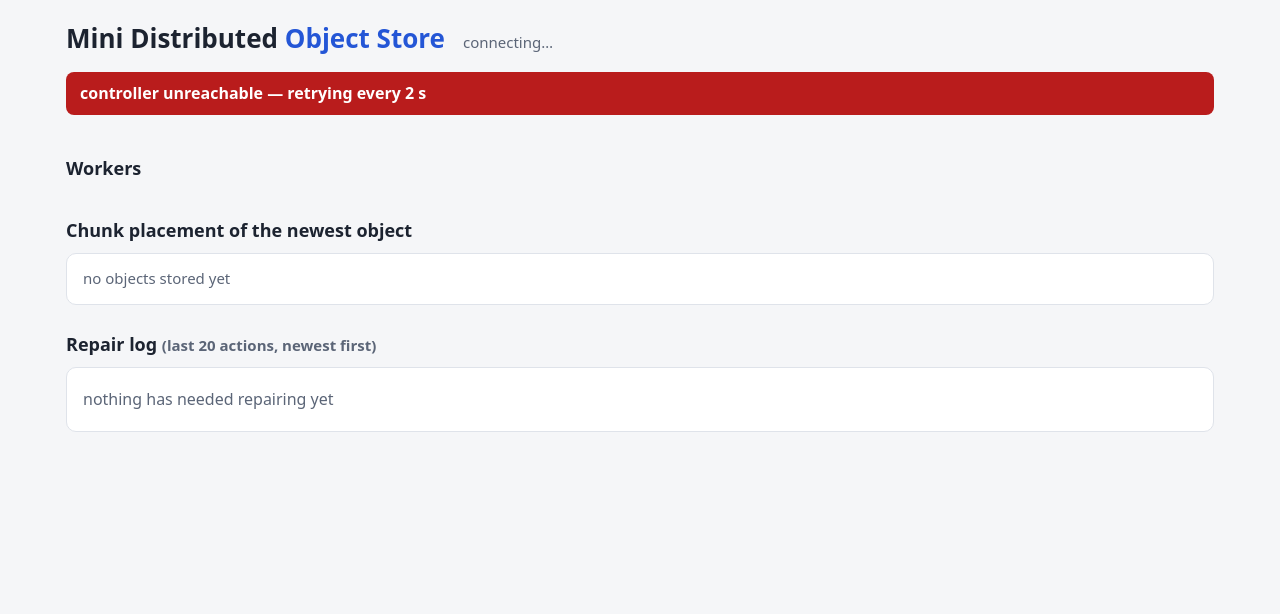
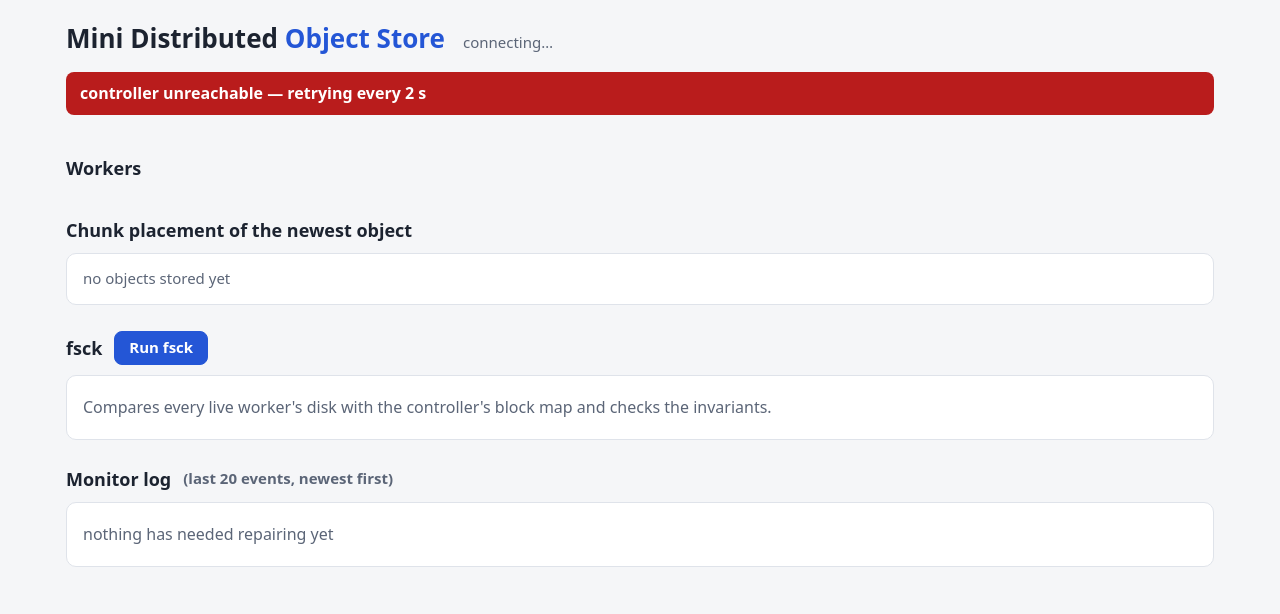
Before and after one commit to KunalJindal19/Distributed-Cloud-Storage, a web app: page /dashboard.html in a window 1280 px wide. Shown: the top 614 px of the page. Run offline with its HTML, style and script files only (its server is not run), Linux system fonts and the light colour scheme; data that the repository does not hold is empty; some of the project's set-up classes (security, data sources, template engines, error pages and the like) are left out, and stand-ins take their place.

Commit message:
block 10: dashboard, demo, docs
- dashboard: STALE amber / DEAD red, safe-mode banner, KPIs for pending,
  missing, corrupt and excess copies and invariant violations, OK/C/E grid,
  fsck button
- demo.sh: the six demonstrations adapted to the HDFS timelines (STALE,
  DEAD, worker-to-worker copies, replace-then-invalidate) plus demo 7,
  controller crash mid-upload; 7/7 PASS twice in a row
- Makefile: fsck, pause/unpause, scenarios, chaos
- README rewritten for the HDFS design: mapping tables, protocol, failure
  model, edge-case catalogue, guarantees and limits, decisions, measured
  results

```diff
--- a/controller/src/main/resources/static/dashboard.html
+++ b/controller/src/main/resources/static/dashboard.html
@@ -8,7 +8,7 @@
   :root {
     --bg: #f5f6f8; --card: #ffffff; --ink: #1c2330; --muted: #5b6577; --line: #dfe3ea;
     --accent: #2456d6; --ok: #15803d; --ok-bg: #dcfce7; --bad: #b91c1c; --bad-bg: #fee2e2;
-    --warn: #b45309; --warn-bg: #fef3c7; --idle: #6b7280; --idle-bg: #eceef2;
+    --warn: #b45309; --warn-bg: #fef3c7; --idle: #6b7280; --idle-bg: #eceef2; --info: #1d4ed8; --info-bg: #dbeafe;
   }
   * { box-sizing: border-box; }
   body { margin: 0; background: var(--bg); color: var(--ink);
@@ -17,24 +17,26 @@
   header { display: flex; flex-wrap: wrap; align-items: baseline; gap: 6px 18px; margin-bottom: 14px; }
   h1 { margin: 0; font-size: 26px; }
   h1 span { color: var(--accent); }
-  h2 { margin: 26px 0 10px; font-size: 18px; }
+  h2 { margin: 26px 0 10px; font-size: 18px; display: flex; align-items: center; gap: 12px; }
   .muted { color: var(--muted); font-size: 15px; }
   #updated { margin-left: auto; }
-  #banner { display: none; background: var(--bad); color: #fff; padding: 10px 14px; border-radius: 8px;
-            font-weight: 600; margin-bottom: 14px; }
+  .banner { display: none; color: #fff; padding: 10px 14px; border-radius: 8px; font-weight: 600; margin-bottom: 14px; }
+  #banner { background: var(--bad); }
+  #safemode { background: var(--warn); }
   .grid { display: grid; gap: 12px; }
-  .kpis { grid-template-columns: repeat(auto-fit, minmax(150px, 1fr)); }
+  .kpis { grid-template-columns: repeat(auto-fit, minmax(140px, 1fr)); }
   .workers { grid-template-columns: repeat(auto-fit, minmax(240px, 1fr)); }
   .card { background: var(--card); border: 1px solid var(--line); border-radius: 10px; padding: 14px 16px; }
   .kpi .label { color: var(--muted); font-size: 14px; }
   .kpi .value { font-size: 30px; font-weight: 700; font-variant-numeric: tabular-nums; }
   .kpi.alert .value { color: var(--bad); }
-  .kpi .sub { font-size: 14px; color: var(--muted); }
-  .kpi .sub b.alert { color: var(--bad); }
+  .kpi.warn .value { color: var(--warn); }
   .worker h3 { margin: 0 0 6px; font-size: 19px; display: flex; justify-content: space-between; align-items: center; }
-  .worker.dead { border-color: var(--bad); background: #fff8f8; }
+  .worker.DEAD { border-color: var(--bad); background: #fff8f8; }
+  .worker.STALE { border-color: var(--warn); background: #fffbeb; }
   .pill { font-size: 13px; font-weight: 700; padding: 3px 10px; border-radius: 999px; letter-spacing: .03em; }
   .pill.ALIVE { background: var(--ok-bg); color: var(--ok); }
+  .pill.STALE { background: var(--warn-bg); color: var(--warn); }
   .pill.DEAD { background: var(--bad-bg); color: var(--bad); }
   .worker dl { margin: 0; display: grid; grid-template-columns: auto 1fr; gap: 2px 12px; font-size: 15px; }
   .worker dt { color: var(--muted); }
@@ -46,17 +48,20 @@
   td.num { text-align: right; font-variant-numeric: tabular-nums; }
   td.cell { text-align: center; width: 110px; }
   code, .mono { font-family: ui-monospace, SFMono-Regular, Menlo, Consolas, monospace; font-size: 14px; }
-  .tag { display: inline-block; min-width: 46px; padding: 2px 8px; border-radius: 6px; font-weight: 700; font-size: 13px; }
-  .tag.OK { background: var(--ok-bg); color: var(--ok); }
-  .tag.CORRUPT { background: var(--bad-bg); color: var(--bad); }
-  .tag.MISSING { background: var(--warn-bg); color: var(--warn); }
-  .tag.offline { background: var(--idle-bg); color: var(--idle); }
-  .tag.copied { background: var(--ok-bg); color: var(--ok); }
-  .tag.trimmed { background: var(--idle-bg); color: var(--idle); }
-  .tag.purged { background: var(--warn-bg); color: var(--warn); }
-  .tag.unrecoverable { background: var(--bad-bg); color: var(--bad); }
+  .tag { display: inline-block; min-width: 40px; padding: 2px 8px; border-radius: 6px; font-weight: 700; font-size: 13px; text-align: center; }
+  .tag.OK, .tag.copied, .tag.HEALTHY, .tag.restored { background: var(--ok-bg); color: var(--ok); }
+  .tag.C, .tag.unrecoverable, .tag.CORRUPT { background: var(--bad-bg); color: var(--bad); }
+  .tag.E, .tag.trimmed, .tag.deleted, .tag.orphan, .tag.down { background: var(--idle-bg); color: var(--idle); }
+  .tag.invalidated, .tag.timeout, .tag.DEGRADED { background: var(--warn-bg); color: var(--warn); }
+  .tag.replicate { background: var(--info-bg); color: var(--info); }
   .empty { color: var(--muted); padding: 6px 0; }
   .reason { white-space: normal; color: var(--muted); }
+  button { font: inherit; font-size: 15px; padding: 5px 14px; border-radius: 8px; border: 1px solid var(--accent);
+           background: var(--accent); color: #fff; cursor: pointer; }
+  button:disabled { opacity: .6; cursor: wait; }
+  #fsck-result dl { display: grid; grid-template-columns: max-content 1fr; gap: 4px 16px; margin: 8px 0 0; }
+  #fsck-result dt { color: var(--muted); }
+  #fsck-result dd { margin: 0; overflow-wrap: anywhere; }
 </style>
 </head>
 <body>
@@ -66,7 +71,8 @@
     <span class="muted" id="config">connecting&hellip;</span>
     <span class="muted" id="updated"></span>
   </header>
-  <div id="banner">controller unreachable &mdash; retrying every 2 s</div>
+  <div class="banner" id="banner">controller unreachable &mdash; retrying every 2 s</div>
+  <div class="banner" id="safemode">SAFE MODE &mdash; waiting for block reports; writes are refused and nothing is repaired or deleted</div>
 
   <section class="grid kpis" id="kpis"></section>
 
@@ -79,7 +85,10 @@
     <div class="scroll"><table id="placement"></table></div>
   </section>
 
-  <h2>Repair log <span class="muted">(last 20 actions, newest first)</span></h2>
+  <h2>fsck <button id="fsck-button" type="button">Run fsck</button></h2>
+  <section class="card" id="fsck-result"><div class="empty">Compares every live worker's disk with the controller's block map and checks the invariants.</div></section>
+
+  <h2>Monitor log <span class="muted">(last 20 events, newest first)</span></h2>
   <section class="card scroll">
     <table id="repairs"></table>
     <div class="empty" id="no-repairs">nothing has needed repairing yet</div>
@@ -91,7 +100,7 @@
 const POLL_MS = 2000;
 const $ = (id) => document.getElementById(id);
 
-/** el("td", {class: "num"}, "text" | Node, ...) -- all text goes through textContent, never innerHTML. */
+/** el("td", {class: "num"}, "text" | Node, ...) -- all text goes through text nodes, never innerHTML. */
 function el(tag, attrs, ...children) {
   const node = document.createElement(tag);
   for (const [key, value] of Object.entries(attrs || {})) node.setAttribute(key, value);
@@ -99,48 +108,56 @@ function el(tag, attrs, ...children) {
   return node;
 }
 
-function kpi(label, value, alert, sub) {
-  const card = el("div", {class: "card kpi" + (alert ? " alert" : "")},
+function kpi(label, value, level) {
+  return el("div", {class: "card kpi" + (level ? " " + level : "")},
       el("div", {class: "label"}, label), el("div", {class: "value"}, value));
-  if (sub) card.append(sub);
-  return card;
 }
 
-function ago(iso) {
-  const seconds = Math.max(0, Math.round((Date.now() - Date.parse(iso)) / 1000));
-  return seconds < 90 ? seconds + " s ago" : Math.round(seconds / 60) + " min ago";
+function bytes(n) {
+  if (n == null) return "?";
+  const units = ["B", "KB", "MB", "GB", "TB"];
+  let i = 0;
+  while (n >= 1024 && i < units.length - 1) { n /= 1024; i++; }
+  return n.toFixed(i ? 1 : 0) + " " + units[i];
 }
 
 function renderStatus(status) {
   const c = status.config;
-  $("config").textContent = `chunk ${(c.chunk_size / 1048576).toFixed(c.chunk_size % 1048576 ? 2 : 0)} MiB · ` +
-      `replication factor ${c.replication_factor} · worker dead after ${c.heartbeat_timeout} s · ` +
-      `repair every ${c.repair_interval} s · scrub every ${c.scrub_interval} s`;
+  $("config").textContent = `cluster ${status.cluster_id.slice(0, 8)} · chunk ${c.chunk_size / 1048576} MiB · ` +
+      `replication factor ${c.replication_factor} · STALE after ${c.stale_after} s · DEAD after ${c.dead_after} s · ` +
+      `monitor every ${c.monitor_interval} s`;
+  $("safemode").style.display = status.safe_mode ? "block" : "none";
 
   const r = status.replicas;
-  const replicaSub = el("div", {class: "sub"},
-      el("b", {class: r.corrupt > 0 ? "alert" : ""}, r.corrupt + " corrupt"), " · ",
-      el("b", {class: r.missing > 0 ? "alert" : ""}, r.missing + " missing"));
+  const violations = status.counters.invariant_violations || 0;
   $("kpis").replaceChildren(
       kpi("Objects", status.objects),
       kpi("Chunks", status.chunks),
-      kpi("Copies OK", r.ok, r.corrupt + r.missing > 0, replicaSub),
-      kpi("Under-replicated", status.under_replicated, status.under_replicated > 0),
-      kpi("Over-replicated", status.over_replicated, status.over_replicated > 0));
+      kpi("Copies OK", r.ok),
+      kpi("Under-replicated", status.under_replicated, status.under_replicated > 0 ? "alert" : ""),
+      kpi("Pending copies", status.pending_replications, status.pending_replications > 0 ? "warn" : ""),
+      kpi("Missing chunks", status.missing_chunks, status.missing_chunks > 0 ? "alert" : ""),
+      kpi("Corrupt copies", r.corrupt, r.corrupt > 0 ? "alert" : ""),
+      kpi("Excess copies", r.excess, r.excess > 0 ? "warn" : ""),
+      kpi("Invariant violations", violations, violations > 0 ? "alert" : ""));
 
   const workers = [...status.workers].sort((a, b) => a.worker_id.localeCompare(b.worker_id, undefined, {numeric: true}));
   $("workers").replaceChildren(...workers.map((w) =>
-      el("div", {class: "card worker" + (w.status === "DEAD" ? " dead" : "")},
-          el("h3", {}, w.worker_id, el("span", {class: "pill " + w.status}, w.status)),
+      el("div", {class: "card worker " + w.state},
+          el("h3", {}, w.worker_id, el("span", {class: "pill " + w.state}, w.state)),
           el("dl", {},
               el("dt", {}, "address"), el("dd", {class: "mono"}, w.url),
-              el("dt", {}, "last heartbeat"), el("dd", {}, ago(w.last_seen)),
-              el("dt", {}, "chunk copies"), el("dd", {}, w.chunk_count)))));
+              el("dt", {}, "process"), el("dd", {class: "mono"}, w.boot_id + (w.has_reported ? "" : " (not reported)")),
+              el("dt", {}, "last heartbeat"), el("dd", {}, w.last_seen_s_ago.toFixed(1) + " s ago"),
+              el("dt", {}, "chunk copies"), el("dd", {}, w.chunk_count),
+              el("dt", {}, "free space"), el("dd", {}, w.stats ? bytes(w.stats.free_bytes) : "?"),
+              el("dt", {}, "commands queued"), el("dd", {}, w.queued_commands),
+              el("dt", {}, "copies sending"), el("dd", {}, w.pending_as_source)))));
 
   const events = [...status.repair_log].reverse().slice(0, 20);
   $("no-repairs").style.display = events.length ? "none" : "";
   $("repairs").replaceChildren(...(events.length ? [
-    el("tr", {}, ...["time (UTC)", "event", "chunk", "from → to", "reason"].map((h) => el("th", {}, h))),
+    el("tr", {}, ...["time (UTC)", "event", "chunk", "from → to", "detail"].map((h) => el("th", {}, h))),
     ...events.map((e) => el("tr", {},
         el("td", {class: "mono"}, e.time.slice(11, 19)),
         el("td", {}, el("span", {class: "tag " + e.event}, e.event)),
@@ -159,8 +176,9 @@ function renderPlacement(object, workers) {
   $("object").replaceChildren(
       el("b", {}, object.name), ` · ${object.size.toLocaleString()} bytes · ${object.content_type} · `,
       el("code", {}, object.object_id), " · replication ",
-      el("span", {class: "tag " + (object.replication_ok ? "OK" : "CORRUPT")}, object.replication_ok ? "OK" : "DEGRADED"));
-  const alive = Object.fromEntries(workers.map((w) => [w.worker_id, w.status === "ALIVE"]));
+      el("span", {class: "tag " + (object.replication_ok ? "OK" : "C")}, object.replication_ok ? "OK" : "DEGRADED"));
+  const state = Object.fromEntries(workers.map((w) => [w.worker_id, w.state]));
+  const letter = {OK: "OK", CORRUPT: "C", EXCESS: "E"};
   const header = el("tr", {}, el("th", {}, "#"), el("th", {}, "chunk"), el("th", {}, "bytes"),
       ...workers.map((w) => el("th", {style: "text-align:center"}, w.worker_id)));
   const rows = object.chunks.map((chunk) => {
@@ -172,10 +190,11 @@ function renderPlacement(object, workers) {
         ...workers.map((w) => {
           const location = byWorker[w.worker_id];
           if (!location) return el("td", {class: "cell"}, "");
-          const offline = !alive[w.worker_id];
+          const short = letter[location.status] || location.status;
+          const live = state[w.worker_id] !== "DEAD";
           return el("td", {class: "cell"}, el("span",
-              {class: "tag " + (offline ? "offline" : location.status), title: offline ? "worker is DEAD" : ""},
-              offline ? location.status + " (down)" : location.status));
+              {class: "tag " + (live ? short : "down"), title: location.status + " on a " + state[w.worker_id] + " worker"},
+              short));
         }));
   });
   $("placement").replaceChildren(header, ...rows);
@@ -202,6 +221,37 @@ async function refresh() {
     setTimeout(refresh, POLL_MS);
   }
 }
+
+async function runFsck() {
+  const button = $("fsck-button");
+  button.disabled = true;
+  button.textContent = "running…";
+  try {
+    const r = await getJson("/api/v1/fsck");
+    const d = r.disk_vs_map;
+    const list = (items) => items.length ? items.join(", ") : "none";
+    $("fsck-result").replaceChildren(
+        el("div", {}, el("span", {class: "tag " + r.status}, r.status),
+            " ", r.quiescent ? "quiescent" : "not quiescent (copies or commands in flight: differences may be transient)"),
+        el("dl", {},
+            el("dt", {}, "objects"), el("dd", {}, `${r.objects.total} total, ${r.objects.healthy} healthy, ` +
+                `${r.objects.under_replicated} under-replicated, ${r.objects.missing} with a missing chunk`),
+            el("dt", {}, "corrupt copies"), el("dd", {}, r.objects.corrupt_replicas),
+            el("dt", {}, "orphans on disk"), el("dd", {}, r.orphans_on_disk),
+            el("dt", {}, "on disk, not in map"), el("dd", {class: "mono"}, list(d.on_disk_not_in_map)),
+            el("dt", {}, "in map, not on disk"), el("dd", {class: "mono"}, list(d.in_map_not_on_disk)),
+            el("dt", {}, "checksum mismatch"), el("dd", {class: "mono"}, list(d.checksum_mismatch)),
+            el("dt", {}, "unreachable workers"), el("dd", {}, list(r.unreachable_workers)),
+            el("dt", {}, "invariant violations"), el("dd", {}, list(r.invariant_violations))));
+  } catch (error) {
+    $("fsck-result").replaceChildren(el("div", {class: "empty"}, "fsck failed: " + error.message));
+  } finally {
+    button.disabled = false;
+    button.textContent = "Run fsck";
+  }
+}
+
+$("fsck-button").addEventListener("click", runFsck);
 refresh();
 </script>
 </body>
```
Also changed, not shown: README.md, 2 other files.
